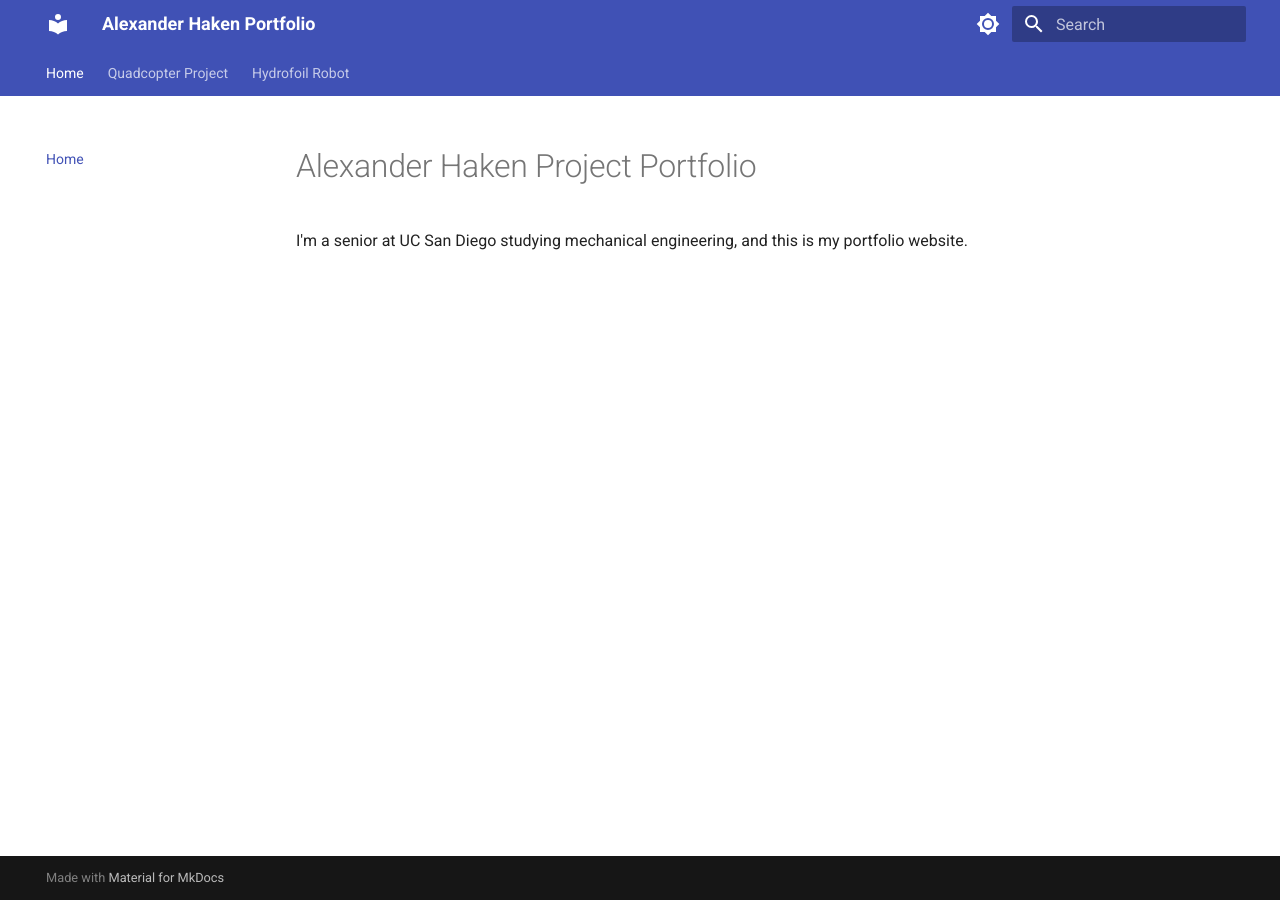
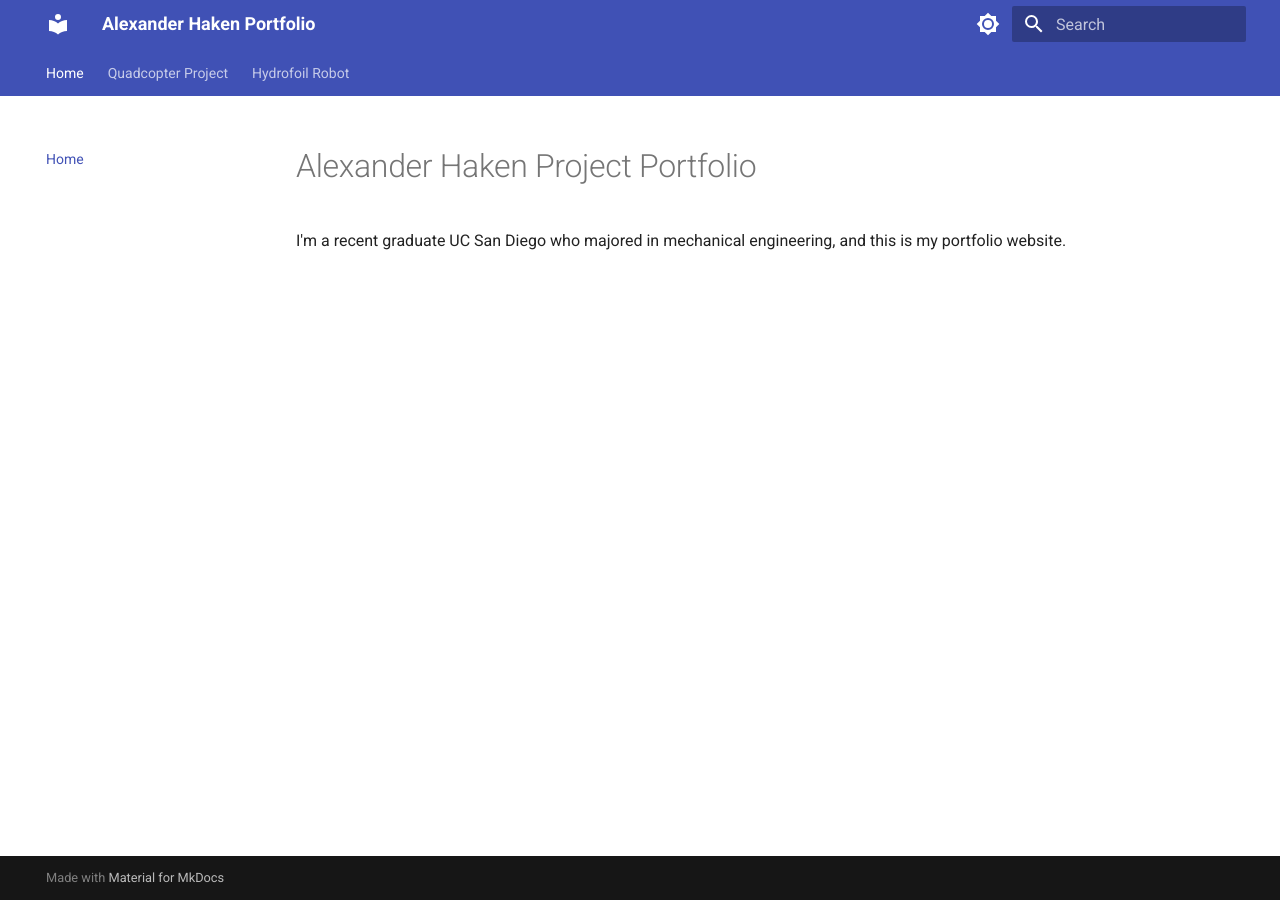
Before and after one commit to arobotdinosaur/arobotdinosaur.github.io, an MkDocs documentation site: the page built from docs/index.md, in a window 1280 px wide. Built offline with MkDocs 1.6.1 and Material for MkDocs 9.7.7, drawn with Linux system fonts in a browser that asks for light colours.

Commit message:
Update index.md

```diff
--- a/docs/index.md
+++ b/docs/index.md
@@ -1,2 +1,2 @@
 # Alexander Haken Project Portfolio
-I'm a senior at UC San Diego studying mechanical engineering, and this is my portfolio website.
+I'm a recent graduate UC San Diego who majored in mechanical engineering, and this is my portfolio website.
```
